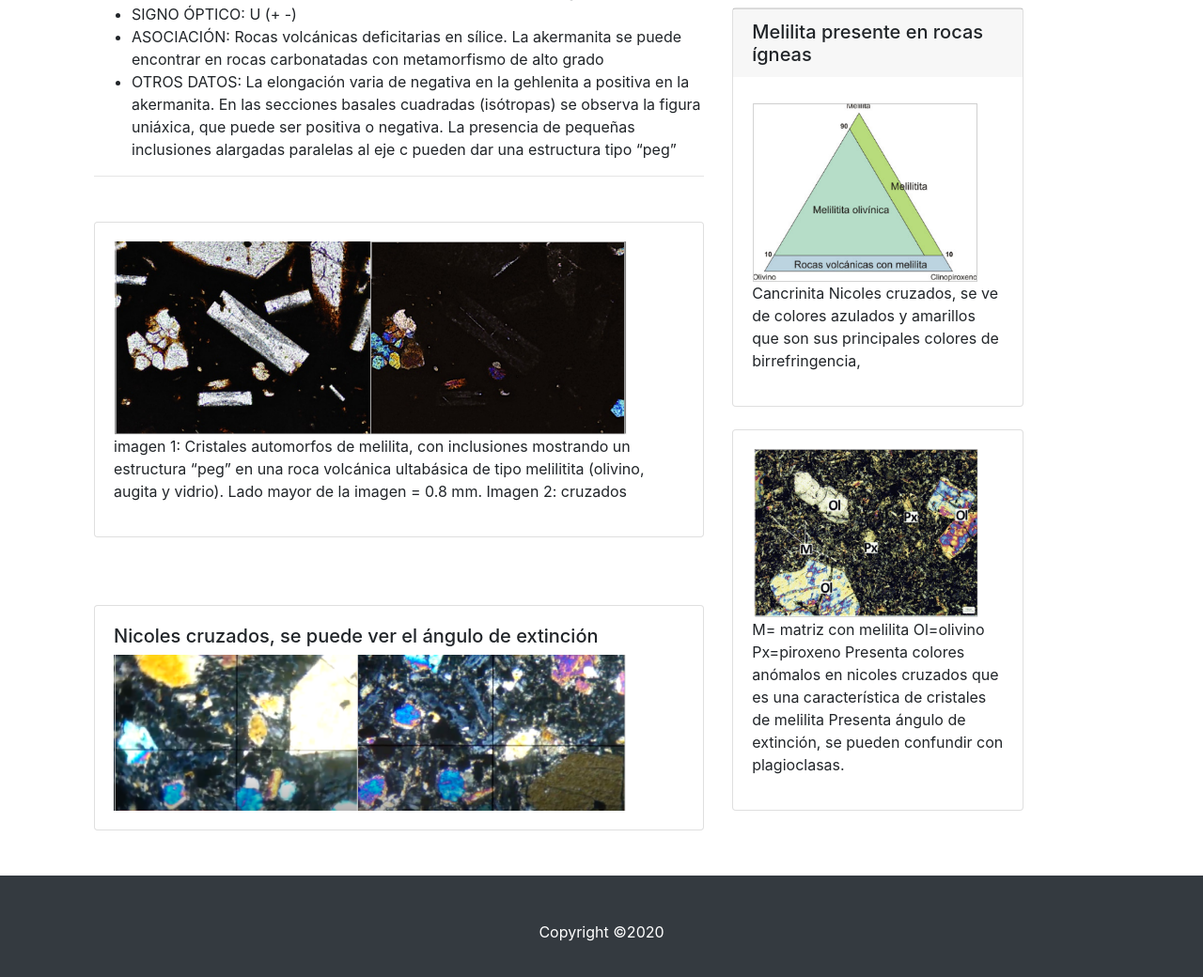
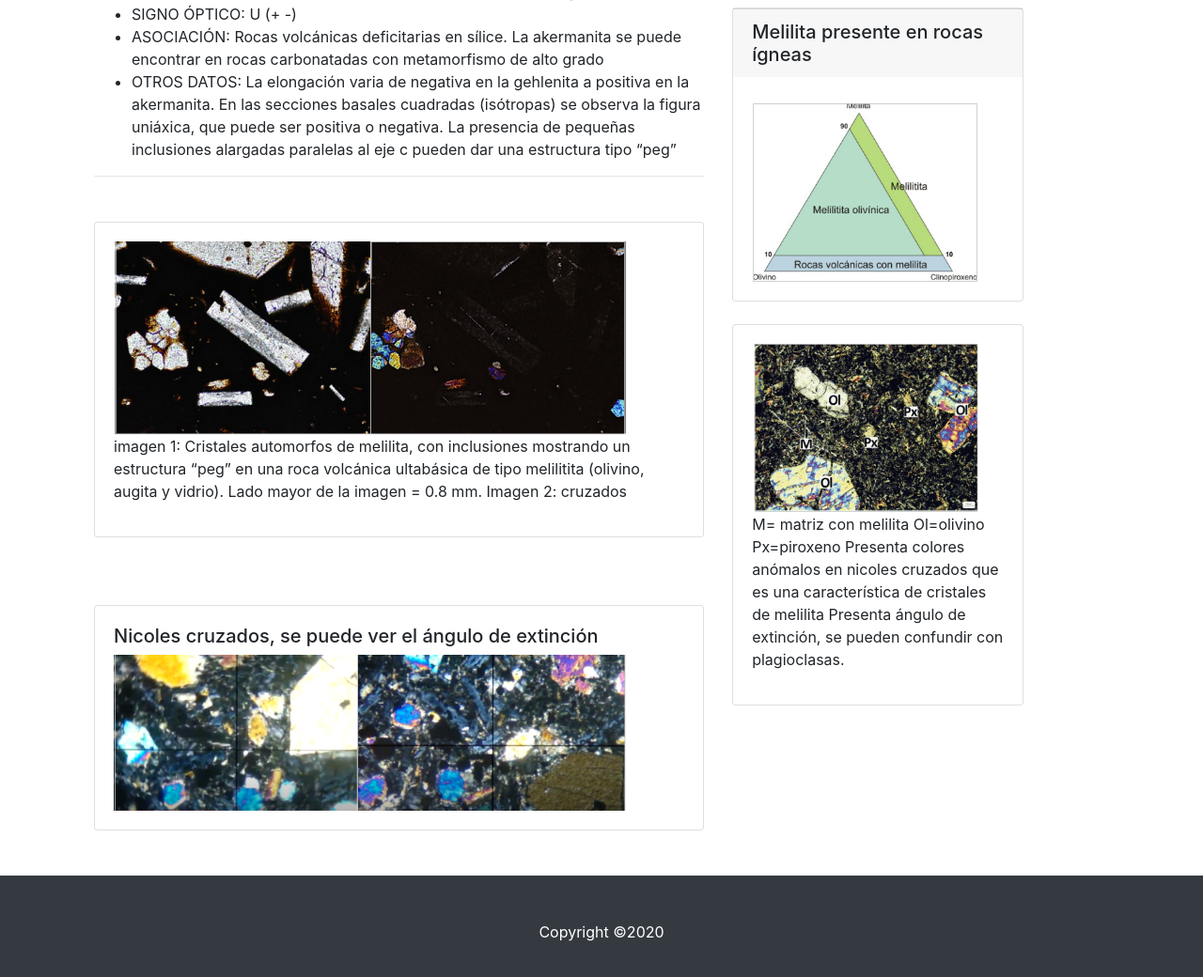
Before and after one commit to nicolaspa1/minerales, a plain HTML site: page html/feldespatoides/Melilita.html in a window 1280 px wide. Shown: the part 684-1724 px from the top of the page at 94% size. Drawn offline with nearby package versions, Linux system fonts and the light colour scheme.

Commit message:
quitar parrafo imagen

```diff
--- a/html/feldespatoides/Melilita.html
+++ b/html/feldespatoides/Melilita.html
@@ -149,8 +149,6 @@
                         <div class="input-group">
                             <img class="img-fede" src="../../img/Feldespatoides/melilita/3.png" alt="" srcset="">
                         </div>
-                        <p>Cancrinita Nicoles cruzados, se ve de colores azulados y amarillos que son sus principales
-                            colores de birrefringencia,</p>
                     </div>
                 </div>
 
```
